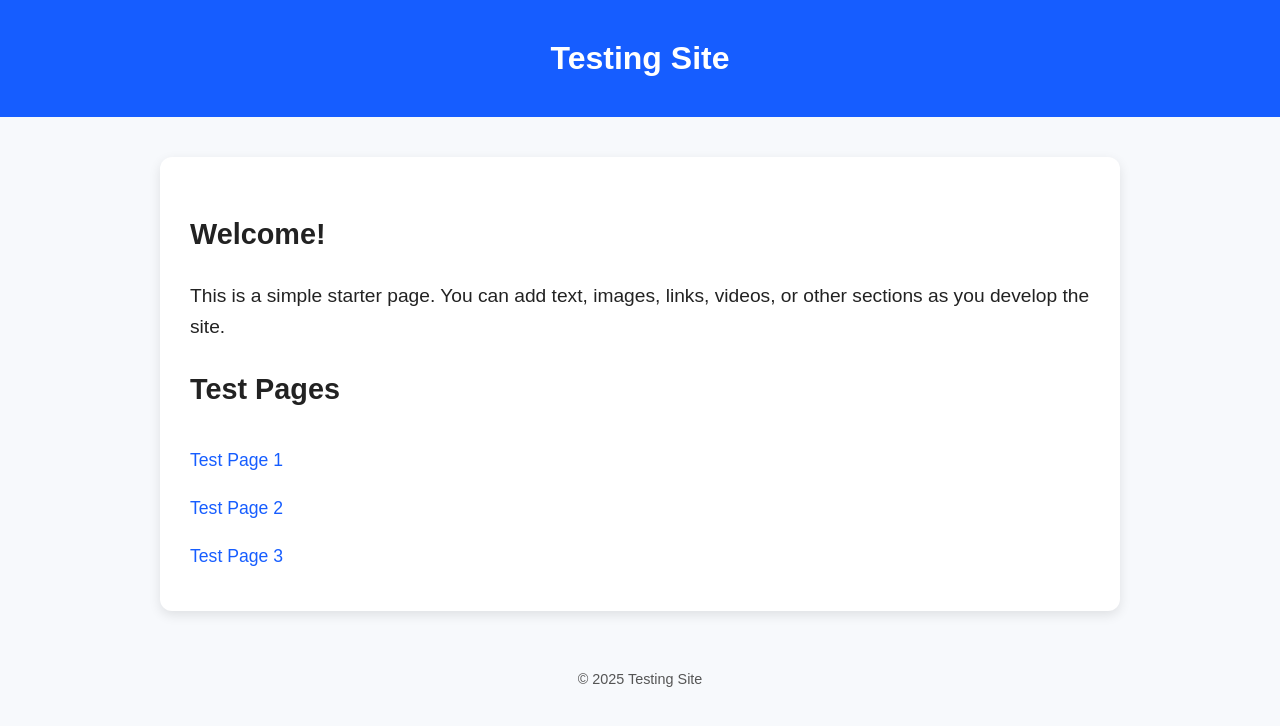
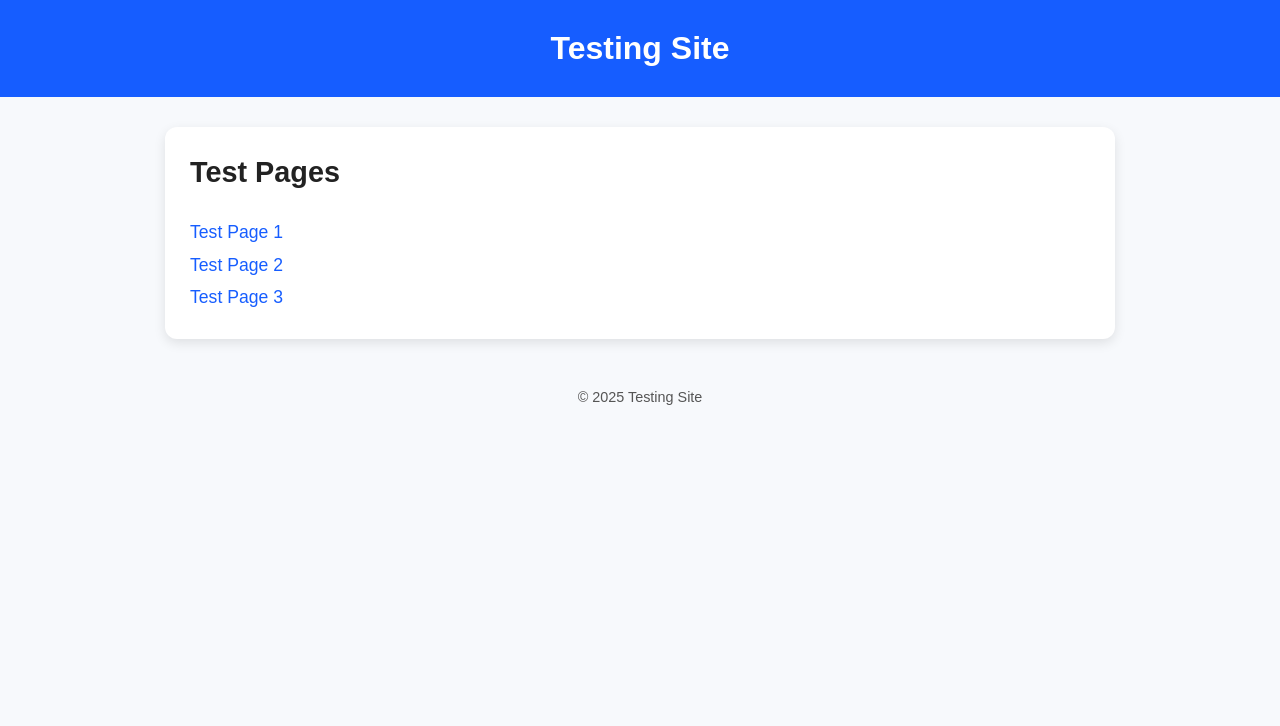
Before and after one commit to BobAinsworth/bobainsworth.github.testing, a plain HTML site: page index.html in a window 1280 px wide. Drawn offline with Linux system fonts and the light colour scheme.

Commit message:
Update index.html

```diff
--- a/index.html
+++ b/index.html
@@ -16,7 +16,7 @@
     header {
       background: #165dff;
       color: white;
-      padding: 40px 20px;
+      padding: 30px 20px;
       text-align: center;
       font-size: 2rem;
       font-weight: bold;
@@ -24,18 +24,22 @@
 
     main {
       max-width: 900px;
-      margin: 40px auto;
+      margin: 30px auto;
       background: white;
-      padding: 30px;
+      padding: 25px;
       border-radius: 12px;
       box-shadow: 0 4px 12px rgba(0,0,0,0.1);
       font-size: 1.2rem;
-      line-height: 1.6;
+      line-height: 1.4;
+    }
+
+    h2 {
+      margin-top: 0;
     }
 
     .link-list a {
       display: block;
-      padding: 10px 0;
+      padding: 4px 0;   /* tighter spacing */
       color: #165dff;
       text-decoration: none;
       font-size: 1.1rem;
@@ -60,16 +64,16 @@
   </header>
 
   <main>
-    <h2>Welcome!</h2>
-    <p>This is a simple starter page. You can add text, images, links, videos, or other sections as you develop the site.</p>
 
     <h2>Test Pages</h2>
+
     <div class="link-list">
       <a href="test1.html">Test Page 1</a>
       <a href="test2.html">Test Page 2</a>
       <a href="test3.html">Test Page 3</a>
-      <!-- Add more links as needed -->
+      <!-- Add more links here -->
     </div>
+
   </main>
 
   <footer>
```
